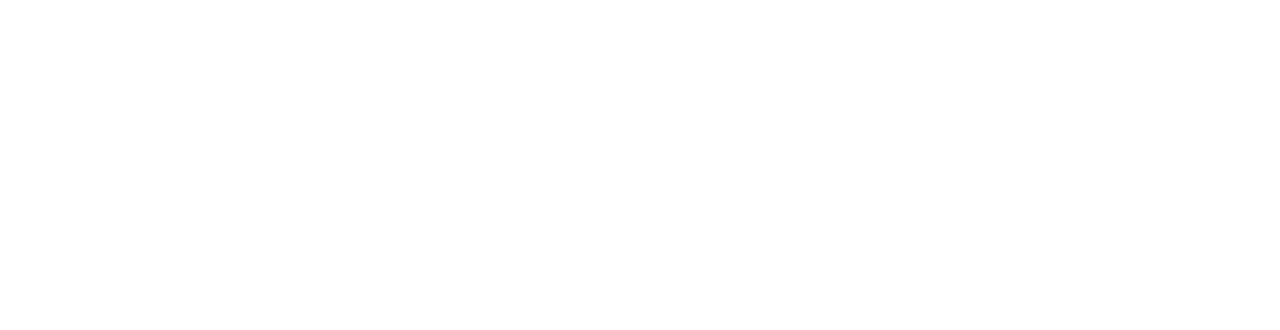
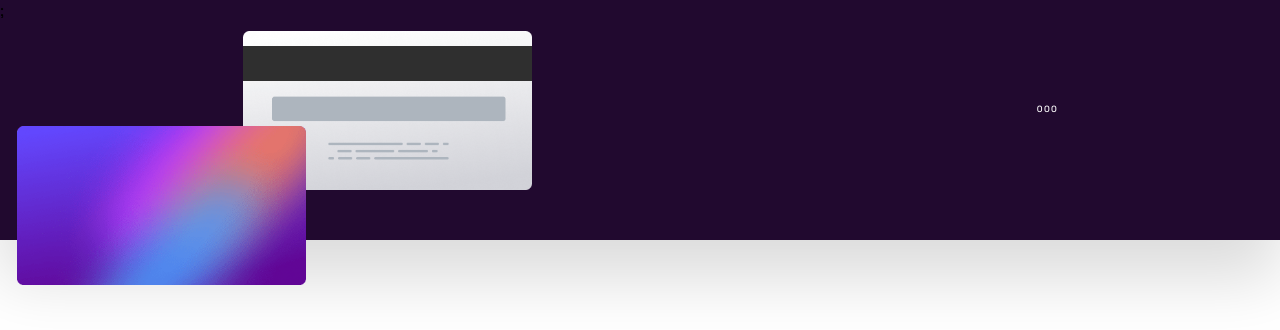
Before and after one commit to mariambuzaladze/Interactive-card-details-form, a React (Vite) app: page / in a window 1280 px wide. Shown: the top 330 px of the page. Built offline with nearby package versions, Linux system fonts and the light colour scheme.

Commit message:
add and style back component

```diff
--- a/src/App.css
+++ b/src/App.css
@@ -0,0 +1,7 @@
+body {
+  min-height: 100vh;
+}
+
+#root {
+  min-height: 100vh;
+}
--- a/src/App.jsx
+++ b/src/App.jsx
@@ -1,7 +1,12 @@
 import "./App.css";
+import Cards from "./components/Cards/Cards";
 
 function App() {
-  return <></>;
+  return (
+    <>
+      <Cards />
+    </>
+  );
 }
 
 export default App;
--- /dev/null
+++ b/src/components/Back/Back.jsx
@@ -0,0 +1,11 @@
+import "./back.css";
+import CardBack from "/images/bg-card-back.png";
+
+export default function Back() {
+  return (
+    <>
+      <img className="card-back" src={CardBack} alt="card back" />;
+      <p className="back-text">000</p>
+    </>
+  );
+}
--- /dev/null
+++ b/src/components/Back/back.css
@@ -0,0 +1,16 @@
+.card-back {
+  position: absolute;
+  top: 13%;
+  left: 19%;
+  height: 66%;
+}
+
+.back-text {
+  position: absolute;
+  top: 43%;
+  left: 81%;
+  font-size: 9px;
+  font-weight: 500;
+  letter-spacing: 1.29px;
+  color: #fff;
+}
--- /dev/null
+++ b/src/components/Cards/Cards.jsx
@@ -0,0 +1,12 @@
+import "./cards.css";
+import Front from "../Front/Front";
+import Back from "../Back/Back";
+
+export default function Cards() {
+  return (
+    <div className="container">
+      <Back />
+      <Front />
+    </div>
+  );
+}
--- /dev/null
+++ b/src/components/Cards/cards.css
@@ -0,0 +1,7 @@
+.container {
+  background-color: #21092f;
+  box-shadow: 0 39px 60px 0 rgba(0, 0, 0, 0.14);
+  display: flex;
+  position: relative;
+  height: 240px;
+}
--- /dev/null
+++ b/src/components/Front/Front.jsx
@@ -0,0 +1,6 @@
+import "./front.css";
+import CardFront from "/images/bg-card-front.png";
+
+export default function Front() {
+  return <img className="card-front" src={CardFront} alt="card front" />;
+}
--- /dev/null
+++ b/src/components/Front/front.css
@@ -0,0 +1,6 @@
+.card-front {
+  position: absolute;
+  top: 126.4px;
+  left: 17px;
+  height: 66%;
+}
```
Also changed, not shown: src/components/Form/Form.jsx (added), src/components/Form/form.css (added).
